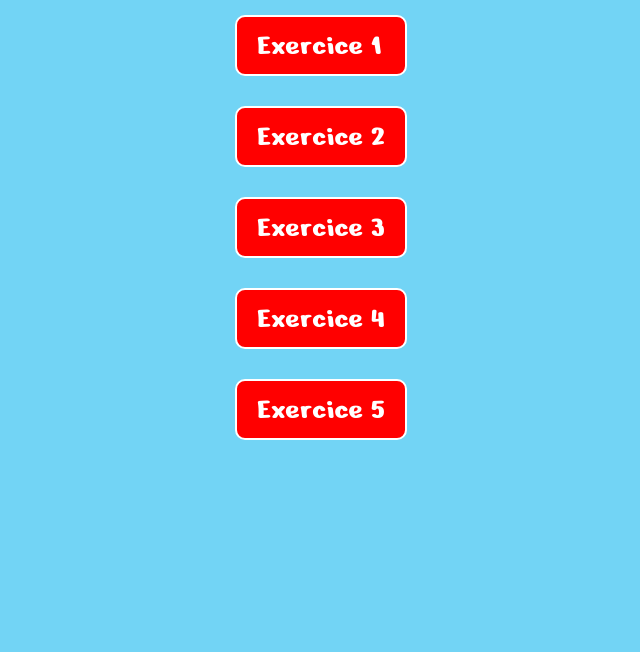
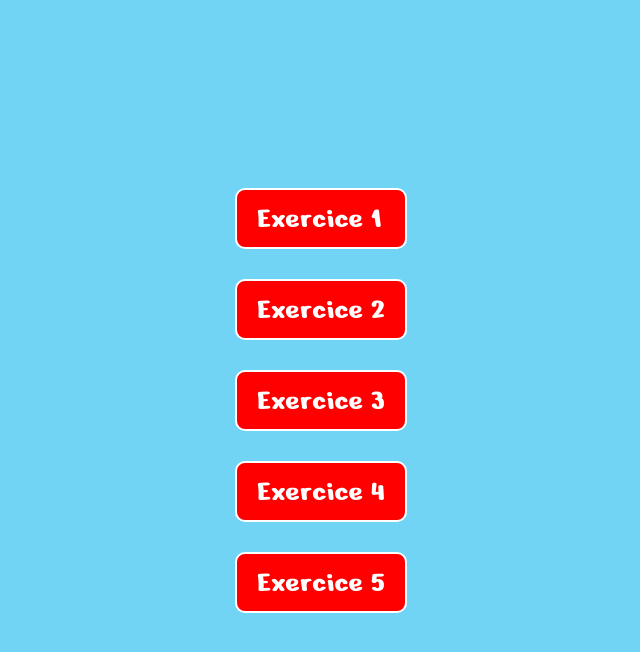
Before and after one commit to HamzaKhalifa/ooredoo-children, a React (Create React App) app: page / in a window 1280 px wide. Shown: the top 652 px of the page, without its empty margins (319-959 px from the left). Built offline with nearby package versions, Linux system fonts and the light colour scheme.

Commit message:
Fixed some css problems

```diff
--- a/src/pages/intro-page/styles.css
+++ b/src/pages/intro-page/styles.css
@@ -1,6 +1,8 @@
 .intro_page {
   display: flex;
   flex-direction: column;
+  height: 100%;
+  justify-content: center;
 }
 
 .intro_page a {
--- a/src/pages/train/intro/styles.css
+++ b/src/pages/train/intro/styles.css
@@ -2,6 +2,7 @@
   display: flex;
   align-items: center;
   flex-direction: column;
+  margin-top: 20px;
 }
 
 .train_intro__play_button {
```
Also changed, not shown: 1 other file (tests, documents, lock files or other folders).
